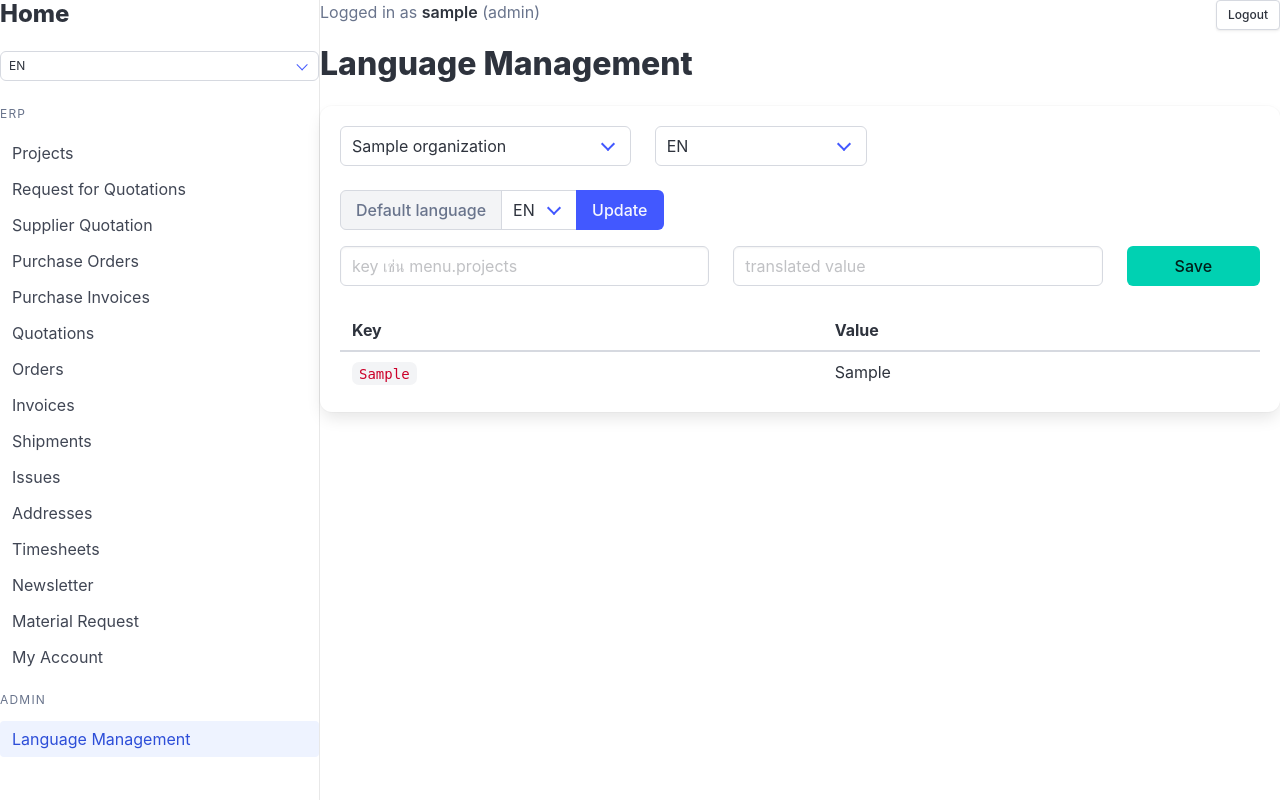
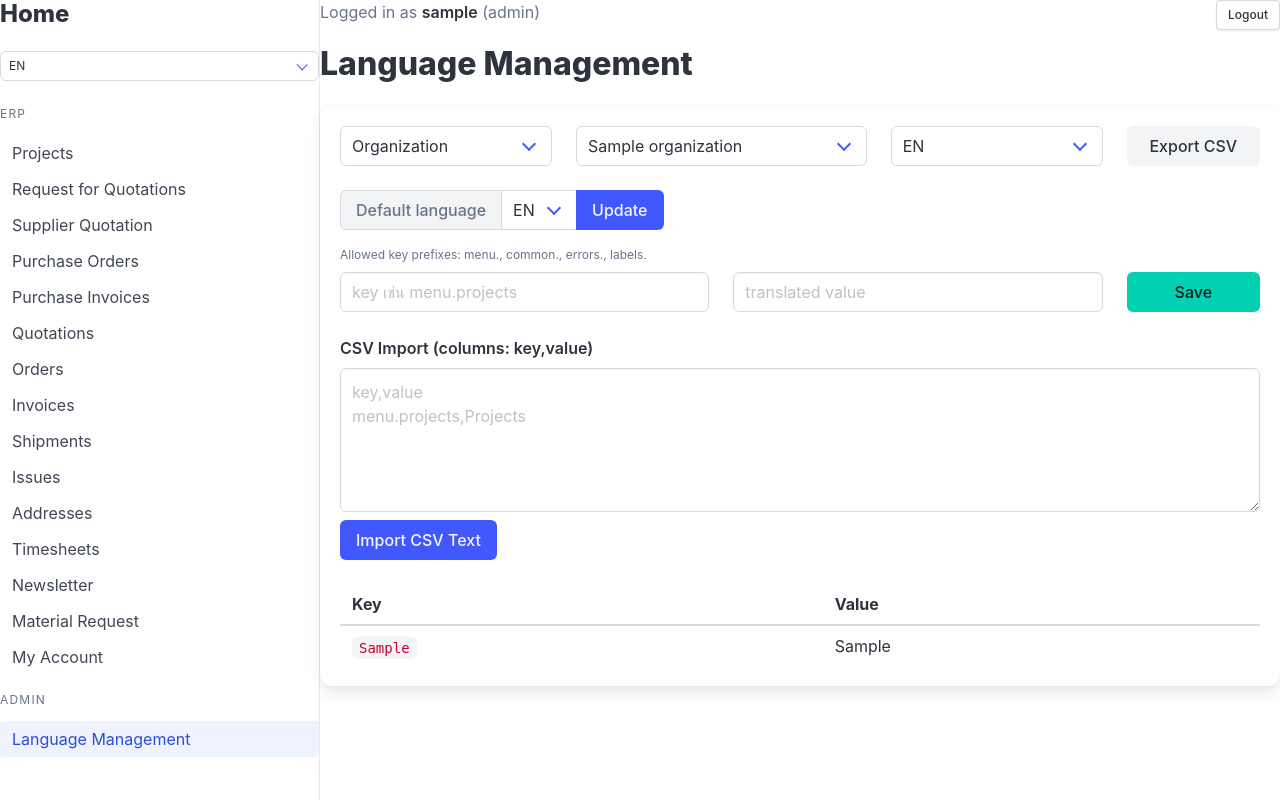
Before and after one commit to kpdevspace/erp-flask, a Flask app: page /admin/languages in a window 1280 px wide. Run offline with Flask 3, Linux system fonts and the light colour scheme; a user stored in the database is signed in; tables that the repository leaves empty hold one stand-in row (values such as "Sample post"); some libraries are stand-ins or nearby versions.

Commit message:
feat: add i18n governance with org/global fallback and translation import-export

```diff
--- a/app/models.py
+++ b/app/models.py
@@ -50,7 +50,7 @@ class Translation(db.Model, TimestampMixin):
     __tablename__ = "translations"
 
     id = db.Column(db.Integer, primary_key=True)
-    organization_id = db.Column(db.Integer, db.ForeignKey("organizations.id"), nullable=False, index=True)
+    organization_id = db.Column(db.Integer, db.ForeignKey("organizations.id"), nullable=True, index=True)
     locale = db.Column(db.String(10), nullable=False, index=True)
     key = db.Column(db.String(200), nullable=False, index=True)
     value = db.Column(db.Text, nullable=False)
--- a/app/routes.py
+++ b/app/routes.py
@@ -1,9 +1,10 @@
+import csv
 import json
 import os
 from datetime import datetime
 from decimal import Decimal, InvalidOperation
 from functools import wraps
-from io import BytesIO
+from io import BytesIO, StringIO
 
 from flask import Blueprint, flash, jsonify, redirect, render_template, request, send_file, session, url_for
 from flask_login import current_user, login_required, login_user, logout_user
@@ -63,6 +64,7 @@ WORKFLOW = {
 }
 
 SUPPORTED_LOCALES = ["th", "en", "zh"]
+ALLOWED_KEY_PREFIXES = ["menu.", "common.", "errors.", "labels."]
 
 DEFAULT_TRANSLATIONS = {
     "en": {
@@ -136,6 +138,10 @@ def resolve_locale():
     return "en"
 
 
+def is_allowed_translation_key(key: str) -> bool:
+    return any(key.startswith(prefix) for prefix in ALLOWED_KEY_PREFIXES)
+
+
 def tr(key: str, default: str = ""):
     locale = resolve_locale()
     org_id = current_org_id()
@@ -143,6 +149,9 @@ def tr(key: str, default: str = ""):
         row = Translation.query.filter_by(organization_id=org_id, locale=locale, key=key).first()
         if row and row.value:
             return row.value
+    global_row = Translation.query.filter_by(organization_id=None, locale=locale, key=key).first()
+    if global_row and global_row.value:
+        return global_row.value
     return DEFAULT_TRANSLATIONS.get(locale, {}).get(key) or default or key
 
 
@@ -262,7 +271,11 @@ def set_language(locale):
 @bp.route("/admin/languages", methods=["GET", "POST"])
 @role_required("admin")
 def admin_languages():
-    org_id = request.args.get("org_id", type=int) or current_org_id()
+    org_id = request.args.get("org_id", type=int)
+    scope = (request.args.get("scope") or "org").lower()
+    if scope == "org" and not org_id:
+        org_id = current_org_id()
+
     locale = (request.args.get("locale") or resolve_locale()).lower()
     if locale not in SUPPORTED_LOCALES:
         locale = "en"
@@ -278,13 +291,19 @@ def admin_languages():
                 org.default_locale = new_locale
                 db.session.commit()
                 flash("Organization default language updated", "success")
-            return redirect(url_for("erp.admin_languages", org_id=org.id, locale=new_locale))
+            return redirect(url_for("erp.admin_languages", scope="org", org_id=org.id, locale=new_locale))
 
         key = (request.form.get("key") or "").strip()
         value = (request.form.get("value") or "").strip()
         post_locale = (request.form.get("locale") or locale).lower()
-        post_org_id = request.form.get("org_id", type=int) or org_id
-        if key and post_locale in SUPPORTED_LOCALES and post_org_id:
+        post_scope = (request.form.get("scope") or scope).lower()
+        post_org_id = request.form.get("org_id", type=int) if post_scope == "org" else None
+
+        if not is_allowed_translation_key(key):
+            flash("Invalid key prefix. Allowed: menu., common., errors., labels.", "danger")
+            return redirect(url_for("erp.admin_languages", scope=post_scope, org_id=post_org_id, locale=post_locale))
+
+        if key and post_locale in SUPPORTED_LOCALES:
             row = Translation.query.filter_by(organization_id=post_org_id, locale=post_locale, key=key).first()
             if row:
                 row.value = value
@@ -292,11 +311,9 @@ def admin_languages():
                 db.session.add(Translation(organization_id=post_org_id, locale=post_locale, key=key, value=value))
             db.session.commit()
             flash("Translation saved", "success")
-        return redirect(url_for("erp.admin_languages", org_id=post_org_id, locale=post_locale))
+        return redirect(url_for("erp.admin_languages", scope=post_scope, org_id=post_org_id, locale=post_locale))
 
-    rows = []
-    if org:
-        rows = Translation.query.filter_by(organization_id=org.id, locale=locale).order_by(Translation.key.asc()).all()
+    rows = Translation.query.filter_by(organization_id=(org.id if scope == "org" and org else None), locale=locale).order_by(Translation.key.asc()).all()
 
     return render_template(
         "admin_languages.html",
@@ -305,7 +322,59 @@ def admin_languages():
         selected_org=org,
         selected_locale=locale,
         rows=rows,
+        scope=scope,
+        allowed_key_prefixes=ALLOWED_KEY_PREFIXES,
     )
+
+
+@bp.route("/admin/languages/export.csv")
+@role_required("admin")
+def admin_languages_export_csv():
+    scope = (request.args.get("scope") or "org").lower()
+    org_id = request.args.get("org_id", type=int) if scope == "org" else None
+    locale = (request.args.get("locale") or resolve_locale()).lower()
+    if locale not in SUPPORTED_LOCALES:
+        locale = "en"
+
+    rows = Translation.query.filter_by(organization_id=org_id, locale=locale).order_by(Translation.key.asc()).all()
+
+    out = StringIO()
+    writer = csv.writer(out)
+    writer.writerow(["key", "value"])
+    for r in rows:
+        writer.writerow([r.key, r.value])
+    payload = out.getvalue()
+    out.close()
+
+    prefix = f"org-{org_id}" if org_id else "global"
+    return send_file(BytesIO(payload.encode("utf-8")), mimetype="text/csv", as_attachment=True, download_name=f"translations-{prefix}-{locale}.csv")
+
+
+@bp.route("/admin/languages/import", methods=["POST"])
+@role_required("admin")
+def admin_languages_import():
+    scope = (request.form.get("scope") or "org").lower()
+    org_id = request.form.get("org_id", type=int) if scope == "org" else None
+    locale = (request.form.get("locale") or "en").lower()
+    csv_text = request.form.get("csv_text") or ""
+
+    reader = csv.DictReader(StringIO(csv_text))
+    upserts = 0
+    for row in reader:
+        key = (row.get("key") or "").strip()
+        value = (row.get("value") or "").strip()
+        if not key or not is_allowed_translation_key(key):
+            continue
+        existing = Translation.query.filter_by(organization_id=org_id, locale=locale, key=key).first()
+        if existing:
+            existing.value = value
+        else:
+            db.session.add(Translation(organization_id=org_id, locale=locale, key=key, value=value))
+        upserts += 1
+
+    db.session.commit()
+    flash(f"Imported {upserts} translation rows", "success")
+    return redirect(url_for("erp.admin_languages", scope=scope, org_id=org_id, locale=locale))
 
 
 @bp.route("/api/token", methods=["POST"])
--- a/app/templates/admin_languages.html
+++ b/app/templates/admin_languages.html
@@ -5,9 +5,17 @@
 
 <div class="box">
   <form method="get" class="columns is-vcentered">
+    <div class="column is-3">
+      <div class="select is-fullwidth">
+        <select name="scope" onchange="this.form.submit()">
+          <option value="org" {% if scope == 'org' %}selected{% endif %}>Organization</option>
+          <option value="global" {% if scope == 'global' %}selected{% endif %}>Global fallback</option>
+        </select>
+      </div>
+    </div>
     <div class="column is-4">
       <div class="select is-fullwidth">
-        <select name="org_id" onchange="this.form.submit()">
+        <select name="org_id" onchange="this.form.submit()" {% if scope != 'org' %}disabled{% endif %}>
           {% for o in organizations %}
             <option value="{{ o.id }}" {% if selected_org and o.id == selected_org.id %}selected{% endif %}>{{ o.name }}</option>
           {% endfor %}
@@ -23,9 +31,12 @@
         </select>
       </div>
     </div>
+    <div class="column is-2">
+      <a class="button is-light is-fullwidth" href="{{ url_for('erp.admin_languages_export_csv', scope=scope, org_id=(selected_org.id if selected_org else None), locale=selected_locale) }}">Export CSV</a>
+    </div>
   </form>
 
-  {% if selected_org %}
+  {% if selected_org and scope == 'org' %}
   <form method="post" class="mb-4">
     <input type="hidden" name="form_type" value="org_locale">
     <div class="field has-addons">
@@ -44,7 +55,10 @@
   </form>
   {% endif %}
 
+  <p class="is-size-7 has-text-grey mb-2">Allowed key prefixes: {{ allowed_key_prefixes|join(', ') }}</p>
+
   <form method="post" class="mb-5">
+    <input type="hidden" name="scope" value="{{ scope }}">
     <input type="hidden" name="org_id" value="{{ selected_org.id if selected_org else '' }}">
     <input type="hidden" name="locale" value="{{ selected_locale }}">
     <div class="columns">
@@ -52,6 +66,15 @@
       <div class="column"><input class="input" name="value" placeholder="translated value" required></div>
       <div class="column is-2"><button class="button is-primary is-fullwidth">Save</button></div>
     </div>
+  </form>
+
+  <form method="post" action="{{ url_for('erp.admin_languages_import') }}" class="mb-5">
+    <input type="hidden" name="scope" value="{{ scope }}">
+    <input type="hidden" name="org_id" value="{{ selected_org.id if selected_org else '' }}">
+    <input type="hidden" name="locale" value="{{ selected_locale }}">
+    <label class="label">CSV Import (columns: key,value)</label>
+    <textarea class="textarea" name="csv_text" rows="5" placeholder="key,value&#10;menu.projects,Projects"></textarea>
+    <button class="button is-link mt-2">Import CSV Text</button>
   </form>
 
   <table class="table is-fullwidth is-striped">
```
Also changed, not shown: README.md.
